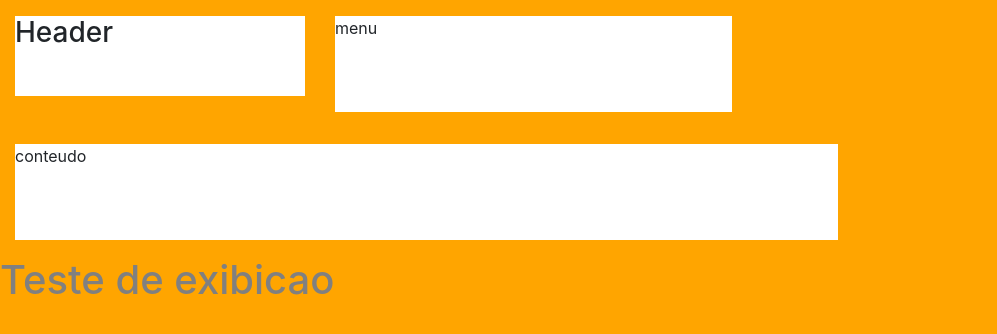
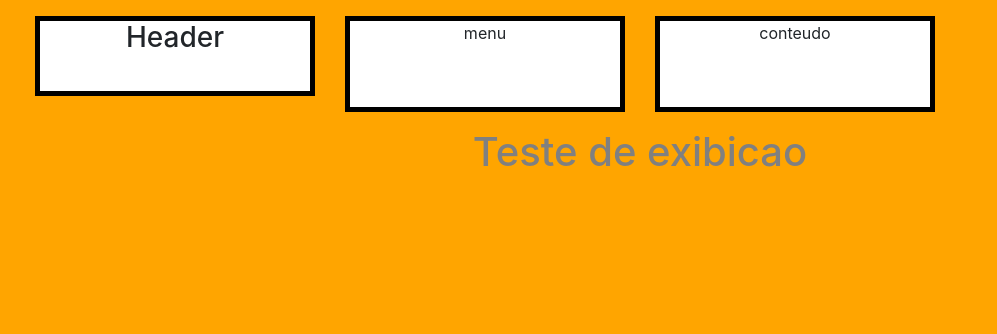
Before and after one commit to mrcomputer2018/aula_Hcode, a website: page index.html in a window 1280 px wide. Shown: the whole page, without its empty margins (0-997 px from the left). Drawn offline with nearby package versions, Linux system fonts and the light colour scheme.

Commit message:
experimentos no codigo css

```diff
--- a/assets/css/style.css
+++ b/assets/css/style.css
@@ -2,14 +2,19 @@
     padding: 2rem;
 }
 body{
-     background-color: orange;
-}
+    background-color: orange;
+    text-align: center;
+    margin: 0 auto;
+    padding: 0 20px 20px 20px;
+ }
 header, nav, main {
     background-color: white;
     min-height: 10vh;
     margin: 2vh auto;
+    align-items: center;
+    border: 5px solid black;
 }
-main, nav{
+main, nav {
     min-height: 12vh;
 }
 h1 {
--- a/index.html
+++ b/index.html
@@ -19,17 +19,17 @@
                     <h3>Header</h3>
                 </header>
             </div>
-            <div class="col-4">
+            <div class="col-3">
                 <nav>menu</nav>
             </div>
-            <div class="col-8">
+            <div class="col-3">
                 <main>conteudo</main>
             </div>
+            <div class="col-3"></div>
         </div>
     </div>
 
     <h1> Teste de exibicao</h1>
-
 
     <!-- scripts do site -->
     <script src="https://maxcdn.bootstrapcdn.com/bootstrap/4.4.1/js/bootstrap.min.js"></script>
```
